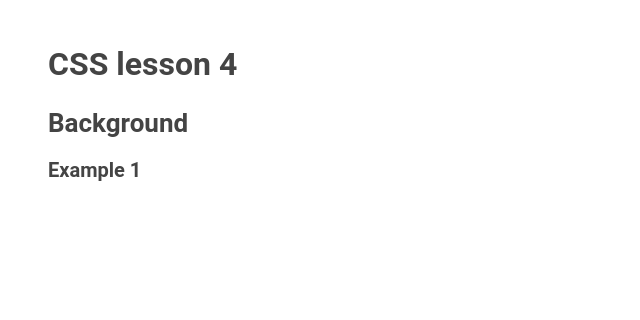
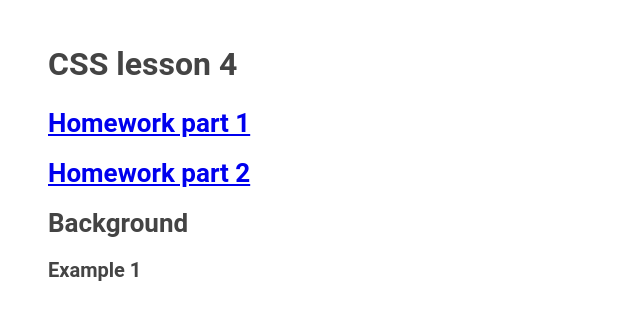
Before and after one commit to serhioses/FE19-1, a website: page public/views/css/lesson-4/index.html in a window 1280 px wide. Shown: the whole page, without its empty margins (0-640 px from the left). Drawn offline with Linux system fonts and the light colour scheme.

Commit message:
Uncomment css homework 4 links

```diff
--- a/public/views/css/lesson-4/index.html
+++ b/public/views/css/lesson-4/index.html
@@ -10,12 +10,12 @@
   <body>
     <div class="wrapper">
       <h1>CSS lesson 4</h1>
-      <!-- <h2>
+      <h2>
         <a href="homework.html">Homework part 1</a>
       </h2>
       <h2>
         <a href="homework2.html">Homework part 2</a>
-      </h2> -->
+      </h2>
       <!-- <section>
         <h2>Overflow</h2>
         <p>The computed values of ‘overflow-x’ and ‘overflow-y’ are the same as their specified values, except that some combinations with ‘visible’ are not possible: if one is specified as ‘visible’ and the other is ‘scroll’ or ‘auto’, then ‘visible’ is set to ‘auto’. The computed value of ‘overflow’ is equal to the computed value of ‘overflow-x’ if ‘overflow-y’ is the same; otherwise it is the pair of computed values of ‘overflow-x’ and ‘overflow-y’.</p>
```
